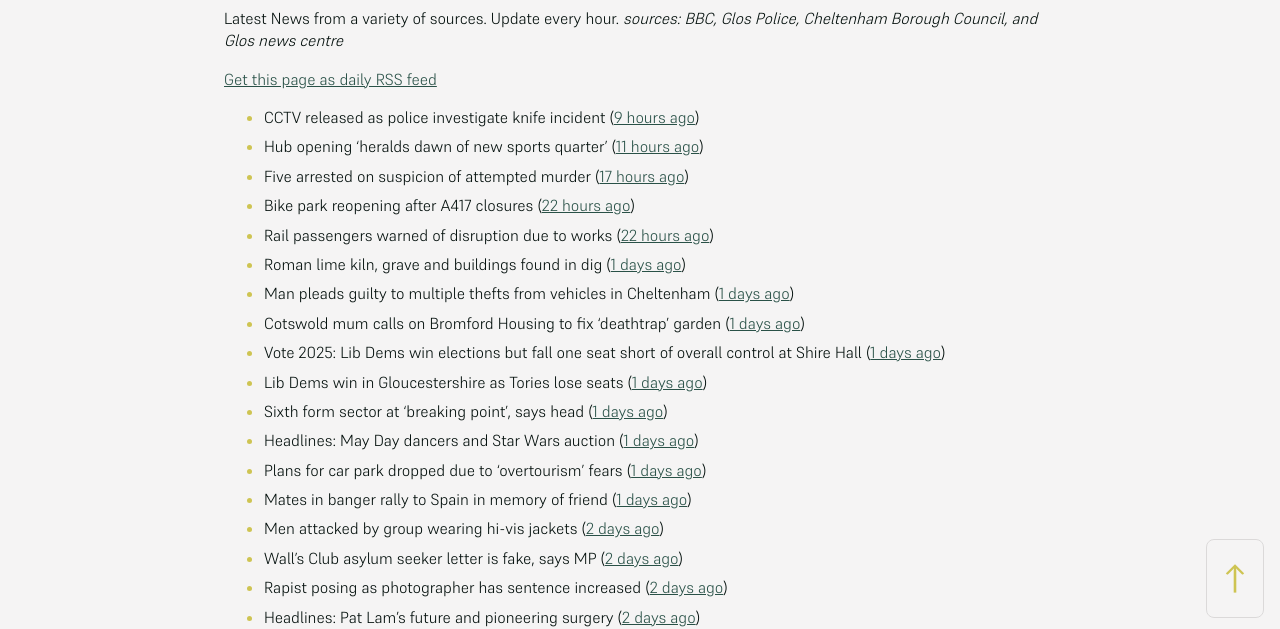
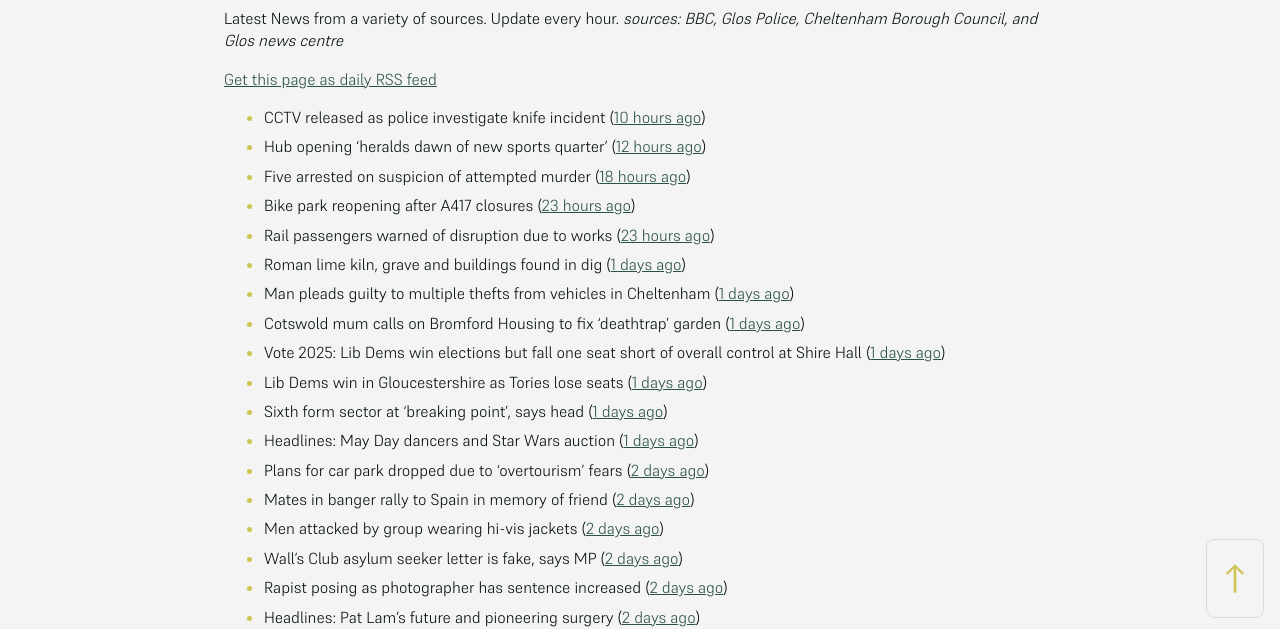
Before and after one commit to mat-0/cheltenham-open-data, a Jekyll site: the page built from _pages/news.md, in a window 1280 px wide. Shown: the part 266-895 px from the top of the page. Built offline with Jekyll 4.4.1, drawn with Linux system fonts in a browser that asks for light colours.

Commit message:
Updated 2025-05-04 05:58:00

```diff
--- a/_pages/news.md
+++ b/_pages/news.md
@@ -12,11 +12,11 @@ _sources: BBC, Glos Police, Cheltenham Borough Council, and Glos news centre_
 [Get this page as daily RSS feed](/daily.rss)
 
 <!-- news_marker starts -->
-- CCTV released as police investigate knife incident ([9 hours ago](https://www.bbc.com/news/articles/cj3x4l61g8xo))
-- Hub opening 'heralds dawn of new sports quarter' ([11 hours ago](https://www.bbc.com/news/articles/c87p27r02jqo))
-- Five arrested on suspicion of attempted murder ([17 hours ago](https://www.bbc.com/news/articles/c3evlv8kdkxo))
-- Bike park reopening after A417 closures ([22 hours ago](https://www.bbc.com/news/articles/ceqre24yew9o))
-- Rail passengers warned of disruption due to works ([22 hours ago](https://www.bbc.com/news/articles/cde2jdn7k09o))
+- CCTV released as police investigate knife incident ([10 hours ago](https://www.bbc.com/news/articles/cj3x4l61g8xo))
+- Hub opening 'heralds dawn of new sports quarter' ([12 hours ago](https://www.bbc.com/news/articles/c87p27r02jqo))
+- Five arrested on suspicion of attempted murder ([18 hours ago](https://www.bbc.com/news/articles/c3evlv8kdkxo))
+- Bike park reopening after A417 closures ([23 hours ago](https://www.bbc.com/news/articles/ceqre24yew9o))
+- Rail passengers warned of disruption due to works ([23 hours ago](https://www.bbc.com/news/articles/cde2jdn7k09o))
 - Roman lime kiln, grave and buildings found in dig ([1 days ago](https://www.bbc.com/news/articles/c2dew1d26xjo))
 - Man pleads guilty to multiple thefts from vehicles in Cheltenham ([1 days ago](https://gloucesternewscentre.co.uk/man-pleads-guilty-to-multiple-thefts-from-vehicles-in-cheltenham/))
 - Cotswold mum calls on Bromford Housing to fix ‘deathtrap’ garden ([1 days ago](https://gloucesternewscentre.co.uk/cotswold-mum-calls-on-bromford-housing-to-fix-deathtrap-garden/))
@@ -24,8 +24,8 @@ _sources: BBC, Glos Police, Cheltenham Borough Council, and Glos news centre_
 - Lib Dems win in Gloucestershire as Tories lose seats ([1 days ago](https://www.bbc.com/news/articles/cd6j8e8ej6xo))
 - Sixth form sector at 'breaking point', says head ([1 days ago](https://www.bbc.com/news/articles/c4gr7lkmkzjo))
 - Headlines: May Day dancers and Star Wars auction ([1 days ago](https://www.bbc.com/news/articles/cvg9y17e5rgo))
-- Plans for car park dropped due to 'overtourism' fears ([1 days ago](https://www.bbc.com/news/articles/cm2xgzjmk63o))
-- Mates in banger rally to Spain in memory of friend ([1 days ago](https://www.bbc.com/news/articles/cx2wv3j4rwwo))
+- Plans for car park dropped due to 'overtourism' fears ([2 days ago](https://www.bbc.com/news/articles/cm2xgzjmk63o))
+- Mates in banger rally to Spain in memory of friend ([2 days ago](https://www.bbc.com/news/articles/cx2wv3j4rwwo))
 - Men attacked by group wearing hi-vis jackets ([2 days ago](https://www.bbc.com/news/articles/c4g9r7xyr79o))
 - Wall's Club asylum seeker letter is fake, says MP ([2 days ago](https://www.bbc.com/news/articles/cjwv5dg2n1po))
 - Rapist posing as photographer has sentence increased ([2 days ago](https://www.bbc.com/news/articles/c0l0r8enyd4o))
```
Also changed, not shown: _data/flood.json (+5 -69 lines), index.md (+5 -5 lines).
